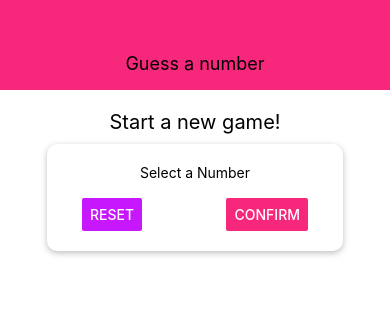
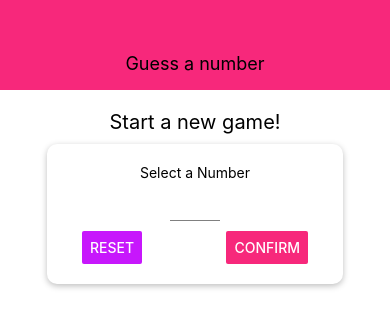
Before and after one commit to Christian-Tirado-CODE/react-native, a React Native app: screen / in a window 390 px wide. Shown: the top 328 px of the page. Built offline with nearby package versions, Linux system fonts and the light colour scheme.

Commit message:
Configuring & Styling a TextInput

```diff
--- /dev/null
+++ b/components/Input.js
@@ -0,0 +1,16 @@
+import React from "react";
+import { TextInput, StyleSheet } from "react-native";
+const Input = (props) => {
+  return <TextInput {...props} style={{ ...styles.input, ...props.style }} />;
+};
+
+const styles = StyleSheet.create({
+  input: {
+    height: 30,
+    borderBottomColor: "grey",
+    borderBottomWidth: 1,
+    marginVertical: 10,
+  },
+});
+
+export default Input;
--- a/screens/StartGameScreen.js
+++ b/screens/StartGameScreen.js
@@ -1,7 +1,8 @@
 import React from "react";
-import { View, Text, StyleSheet, TextInput, Button } from "react-native";
+import { View, Text, StyleSheet, Button } from "react-native";
 import Card from "../components/Card";
 import Colors from "../constants/colors";
+import Input from "../components/Input";
 
 const StartGameScreen = (props) => {
   return (
@@ -9,7 +10,7 @@
       <Text style={styles.title}>Start a new game!</Text>
       <Card style={styles.inputContainer}>
         <Text>Select a Number</Text>
-        <TextInput />
+        <Input style={styles.input} blurOnSubmit autoCapitalize="none" autoCorrect={false} keyboardType="number-pad" maxLength={2}/>
 
         <View style={styles.buttonContainer}>
           <Button title="Reset" onPress={() => {}} color={Colors.accent}/>
@@ -44,6 +45,10 @@
   },
   button: {
     width: 100
+  },
+  input: {
+    width: 50,
+    textAlign: 'center'
   }
 });
 
```
